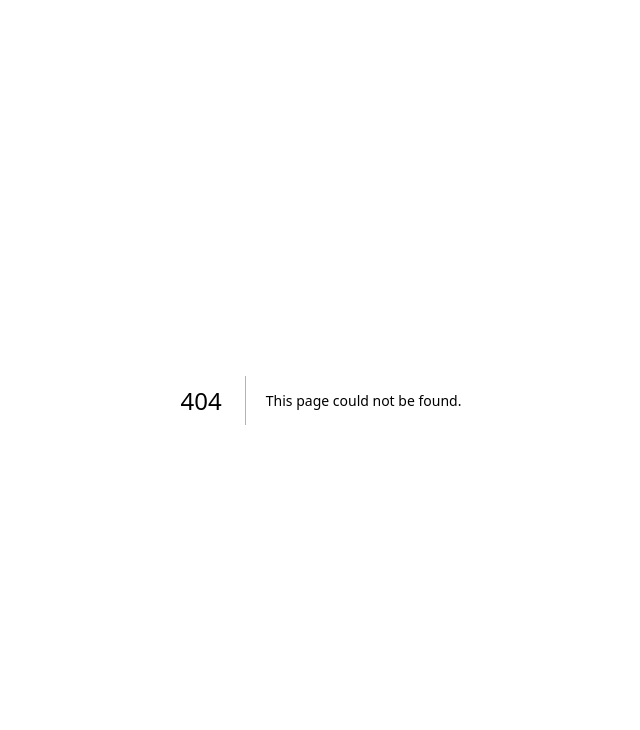
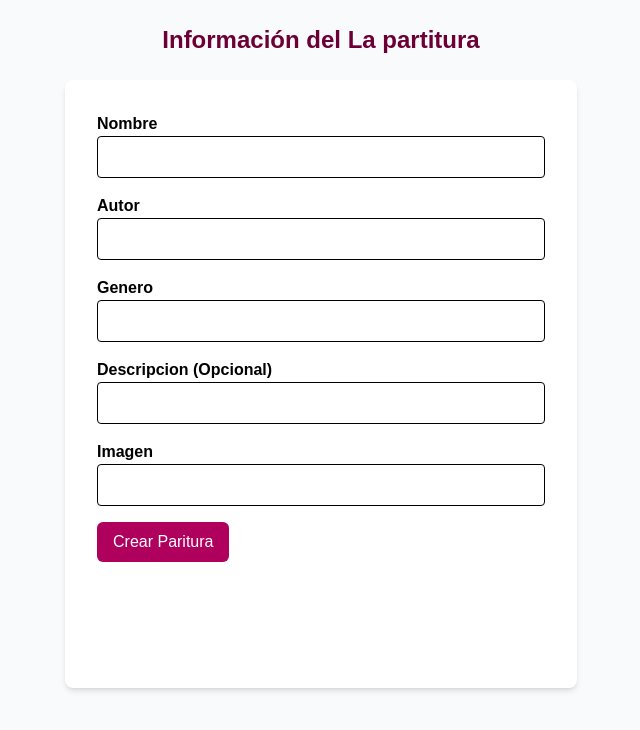
Before and after one commit to LSCasas/bamt, a Next.js app: page /formularioDePartitura in a window 1280 px wide. Before the commit this address had no page. Shown: the top 730 px of the page, without its empty margins (319-959 px from the left). Built offline with nearby package versions, Linux system fonts and the light colour scheme.

Commit message:
FEAT/ add form to create a new sheet of music

```diff
--- /dev/null
+++ b/components/SheetForm.jsx
@@ -0,0 +1,44 @@
+import React from "react";
+
+const SheetFormForm = () => {
+  return (
+    <div className="bg-white p-6 rounded-lg shadow-md max-w-lg mx-auto">
+      <div className="h-[70vh] overflow-y-auto p-2">
+        <form className="space-y-4">
+          <div>
+            <label className="block font-semibold text-black">Nombre</label>
+            <input className="w-full p-2 border rounded text-black" />
+          </div>
+
+          <div>
+            <label className="block font-semibold text-black">Autor</label>
+            <input className="w-full p-2 border rounded text-black" />
+          </div>
+
+          <div>
+            <label className="block font-semibold text-black">Genero</label>
+            <input className="w-full p-2 border rounded text-black" />
+          </div>
+
+          <div>
+            <label className="block font-semibold text-black">
+              Descripcion (Opcional)
+            </label>
+            <input className="w-full p-2 border rounded text-black" />
+          </div>
+
+          <div>
+            <label className="block font-semibold text-black">Imagen</label>
+            <input className="w-full p-2 border rounded text-black" />
+          </div>
+
+          <button className="w-full sm:w-auto py-2 px-4 bg-gradient-to-r bg-[#B0005E] text-white rounded-md hover:bg-[#6C0036]">
+            Crear Paritura
+          </button>
+        </form>
+      </div>
+    </div>
+  );
+};
+
+export default SheetFormForm;
--- a/pages/Biblioteca.jsx
+++ b/pages/Biblioteca.jsx
@@ -53,9 +53,21 @@ export default function BibliotecaPage() {
       <Sidebar />
       <div className="flex-1 bg-gray-50 min-h-screen">
         <div className="container mx-auto px-6 py-6">
-          <h1 className="md:text-2xl text-xl font-bold text-center mb-6 text-[#6C0036] md:mt-0 mt-10">
-            Biblioteca Digital de Partituras
-          </h1>
+          <div className="flex justify-between items-center mb-4">
+            <h1 className="md:text-2xl text-xl font-bold text-[#6C0036]">
+              Biblioteca Digital de Partituras
+            </h1>
+            <div className="space-x-4">
+              <Link href="/formularioDePartitura">
+                <button className="bg-green-600 text-white px-4 py-2 rounded">
+                  Crear
+                </button>
+              </Link>
+              <button className="bg-red-600 text-white px-4 py-2 rounded">
+                Cerrar sesión
+              </button>
+            </div>
+          </div>
           <input
             type="text"
             placeholder="Buscar una pieza..."
--- a/pages/_document.jsx
+++ b/pages/_document.jsx
@@ -3,10 +3,14 @@ import Document, { Html, Head, Main, NextScript } from "next/document";
 class MyDocument extends Document {
   render() {
     return (
-      <Html>
+      <Html lang="es">
         <Head>
-          <link rel="manifest" href="/manifest.json" />
-          <meta name="theme-color" content="#B0005E" />
+          <link
+            rel="icon"
+            href="/icons/bamt512.png"
+            type="image/png"
+            sizes="512x512"
+          />
         </Head>
         <body>
           <Main />
--- /dev/null
+++ b/pages/formularioDePartitura.jsx
@@ -0,0 +1,17 @@
+import React from "react";
+import SheetForm from "@/components/SheetForm";
+
+export default function TeacherFormPage() {
+  return (
+    <div className="flex">
+      <div className="flex-1 bg-gray-50 min-h-screen">
+        <div className="container mx-auto px-6 py-6">
+          <h1 className="md:text-2xl text-xl font-bold text-center mb-6 text-[#6C0036]">
+            Información del La partitura
+          </h1>
+          <SheetForm />
+        </div>
+      </div>
+    </div>
+  );
+}
```
